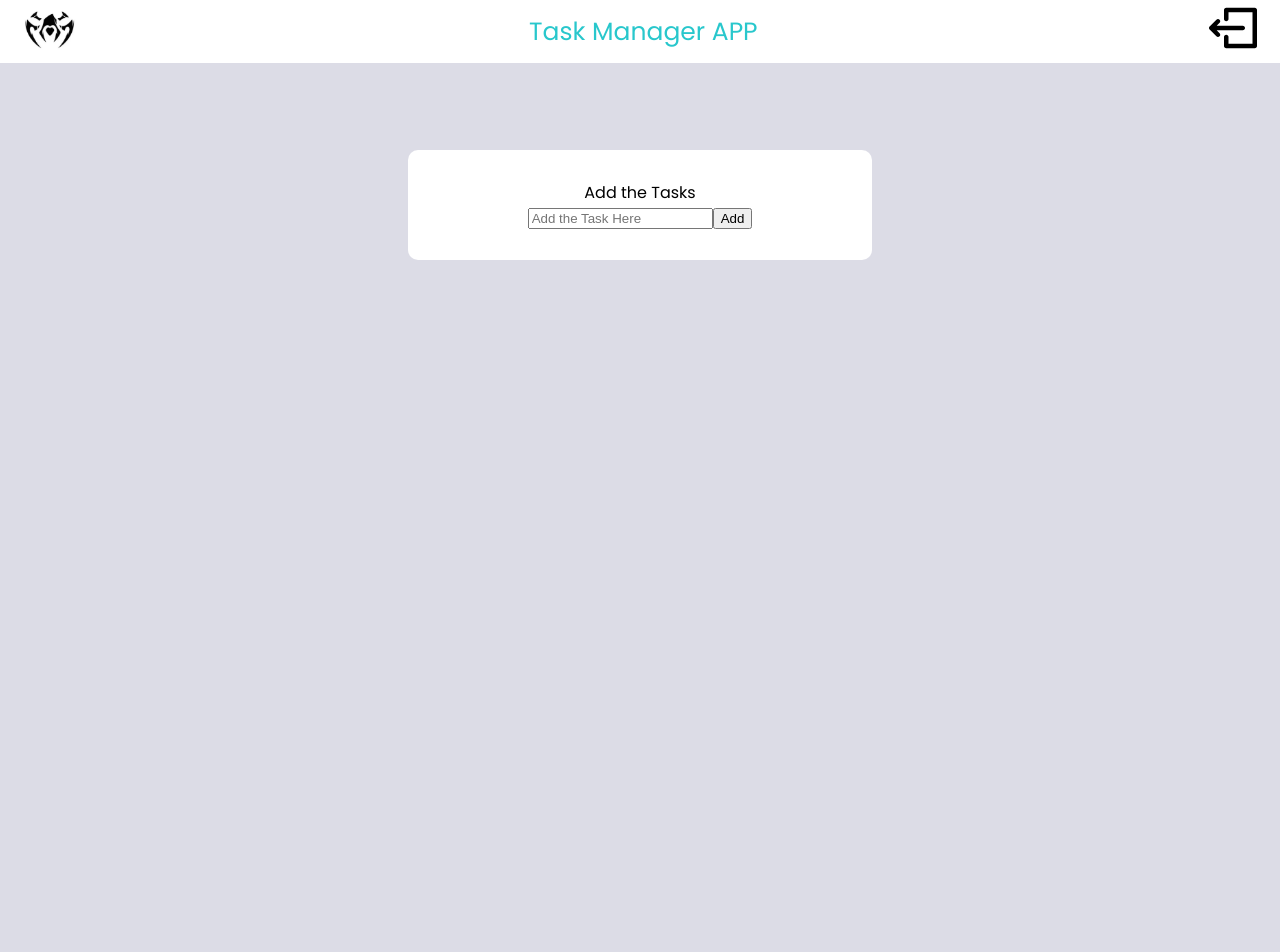
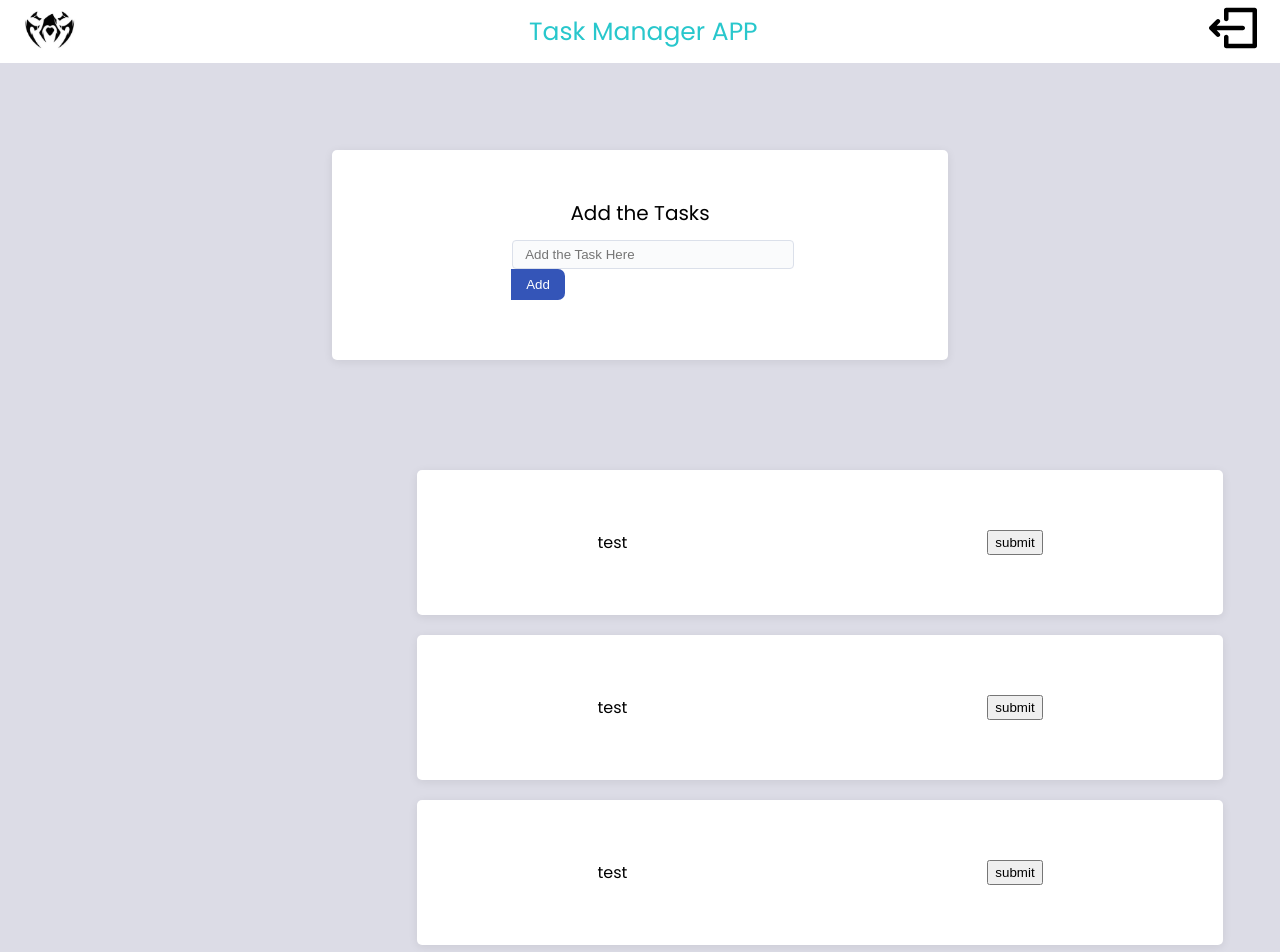
Before and after one commit to xyfer17/task-frontend, a React (Create React App) app: page /home in a window 1280 px wide. Shown: the top 952 px of the page. Before the commit the page ends 800 px from the top, so only its background shows below. Built offline with nearby package versions, Linux system fonts and the light colour scheme.

Commit message:
new update

```diff
--- a/src/component/Home.jsx
+++ b/src/component/Home.jsx
@@ -15,6 +15,26 @@ const Home = () => {
               <Button>Add</Button>
             </Form>
           </Section>
+
+          <DataItem>
+            <Item>
+              <span>test</span>
+              <button>submit</button>
+            </Item>
+
+            <Item>
+              <span>test</span>
+              <button>submit</button>
+            </Item>
+            <Item>
+              <span>test</span>
+              <button>submit</button>
+            </Item>
+            <Item>
+              <span>test</span>
+              <button>submit</button>
+            </Item>
+          </DataItem>
         </Content>
       </Container>
     </div>
@@ -31,25 +51,79 @@ const Container = styled.div`
 
 const Content = styled.div`
   display: flex;
+  align-items: center;
   flex-direction: column;
 `;
 
 const Section = styled.section`
   background-color: white;
-  padding: 30px 120px;
-  border-radius: 10px;
+  padding: 60px 180px;
+  border-radius: 5px;
+  box-shadow: 0 2px 10px rgba(0, 0, 0, 0.08);
   display: flex;
   flex-direction: column;
   align-items: center;
   @media (max-width: 768px) {
     padding: 50px;
   }
+
+  &:hover {
+    box-shadow: 0 2px 10px rgba(0, 0, 0, 0.3);
+  }
+
+  span {
+    font-size: 20px;
+    font-weight: 500;
+    margin-bottom: 12px;
+    margin-top: -12px;
+  }
 `;
 
 const Form = styled.form``;
 
-const Input = styled.input``;
+const Input = styled.input`
+  width: 100%;
+  padding: 0.375rem 0.75rem;
+  border-radius: 0.25rem;
+  background: #fafbfc;
+  border-color: transparent;
+  border: 1px solid #dbe0ea;
+`;
 
-const Button = styled.button``;
+const Button = styled.button`
+  padding: 8px 15px;
+  border-radius: 0 7px 7px 0;
+  border: none;
+
+  z-index: 15;
+  margin-left: -1px;
+  background-color: #3455b8;
+  color: white;
+  &:hover {
+    background-color: #1d50e9;
+  }
+`;
+
+const Item = styled.div`
+  margin-top: 20px;
+  background-color: white;
+  padding: 60px 180px;
+  border-radius: 5px;
+  box-shadow: 0 2px 10px rgba(0, 0, 0, 0.08);
+  display: flex;
+  justify-content: space-between;
+  @media (max-width: 768px) {
+    padding: 50px;
+  }
+  width: 100%;
+
+  &:hover {
+    box-shadow: 0 2px 10px rgba(0, 0, 0, 0.3);
+  }
+`;
+
+const DataItem = styled.div`
+  margin-top: 90px;
+`;
 
 export default Home;
```
